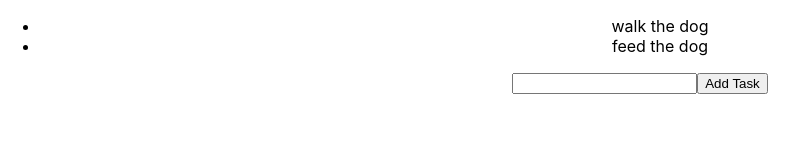
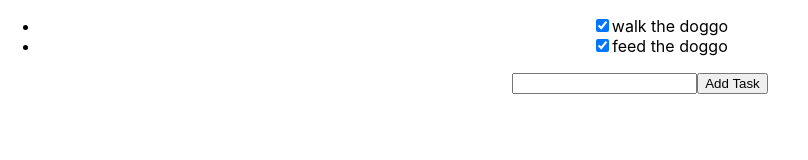
Before and after one commit to phael90/to-do-list-otto, a React (Create React App) app: page / in a window 1280 px wide. Shown: the top 160 px of the page, without its empty margins (0-808 px from the left). Built offline with nearby package versions, Linux system fonts and the light colour scheme; data requests are answered from the project's data file.

Commit message:
feat: add update task functionality

```diff
--- a/data/db.json
+++ b/data/db.json
@@ -2,13 +2,13 @@
   "toDoList": [
     {
       "id": 1,
-      "title": "walk the dog",
-      "completed": false
+      "title": "walk the doggo",
+      "completed": true
     },
     {
       "id": 2,
-      "title": "feed the dog",
-      "completed": false
+      "title": "feed the doggo",
+      "completed": true
     }
   ]
 }
--- a/src/containers/ToDoList/index.jsx
+++ b/src/containers/ToDoList/index.jsx
@@ -1,4 +1,3 @@
-import { SerializationError } from "@elastic/elasticsearch/lib/errors";
 import { useEffect, useState } from "react";
 
 const ToDoList = () => {
@@ -29,6 +28,34 @@ const ToDoList = () => {
       });
   };
 
+  //PUT
+  const updateTask = (task) => {
+    setError(null);
+    fetch(`http://localhost:4000/toDoList/${task.id}`, {
+      method: "PUT",
+      body: JSON.stringify(task),
+      headers: {
+        "Content-Type": "application/json",
+      },
+    })
+      .then((response) => {
+        if (!response.ok) {
+          throw new Error("Oops something went wrong when updating your task");
+        }
+      })
+      .catch((error) => {
+        console.log(error);
+        setError(error);
+      });
+  };
+  const handleTaskUpdate = (value, taskIndex) => {
+    const updateToDoList = [...toDoList];
+    updateToDoList[taskIndex].completed = value;
+
+    setToDoList(updateToDoList);
+    updateTask(updateToDoList[taskIndex]);
+  };
+
   useEffect(() => {
     fetchToDoList();
   }, []);
@@ -38,16 +65,25 @@ const ToDoList = () => {
   }
 
   if (error) {
-    return <p>{error}</p>;
+    return <p>{error.message}</p>;
   }
 
   return (
     <div>
       <ul>
-        {toDoList?.map((task) => {
+        {toDoList?.map((task, i) => {
           return (
             <li key={task.id}>
-              <label>{task.title}</label>
+              <label>
+                <input
+                  type="checkbox"
+                  checked={task.completed}
+                  onChange={(event) => {
+                    handleTaskUpdate(event.target.checked, i);
+                  }}
+                ></input>
+                {task.title}
+              </label>
             </li>
           );
         })}
```
